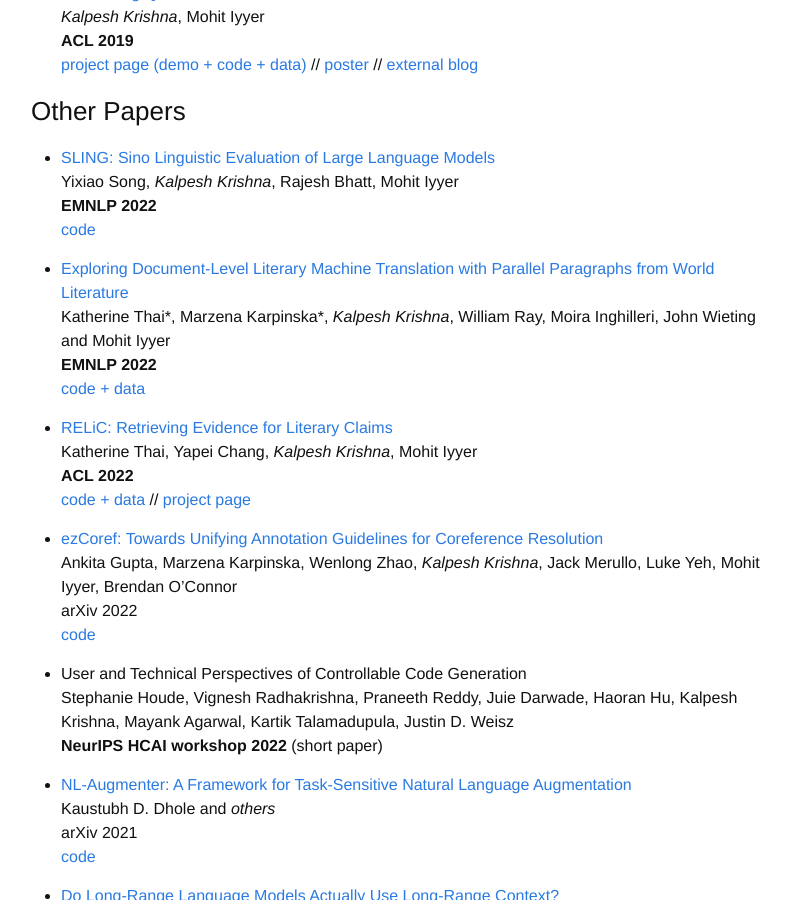
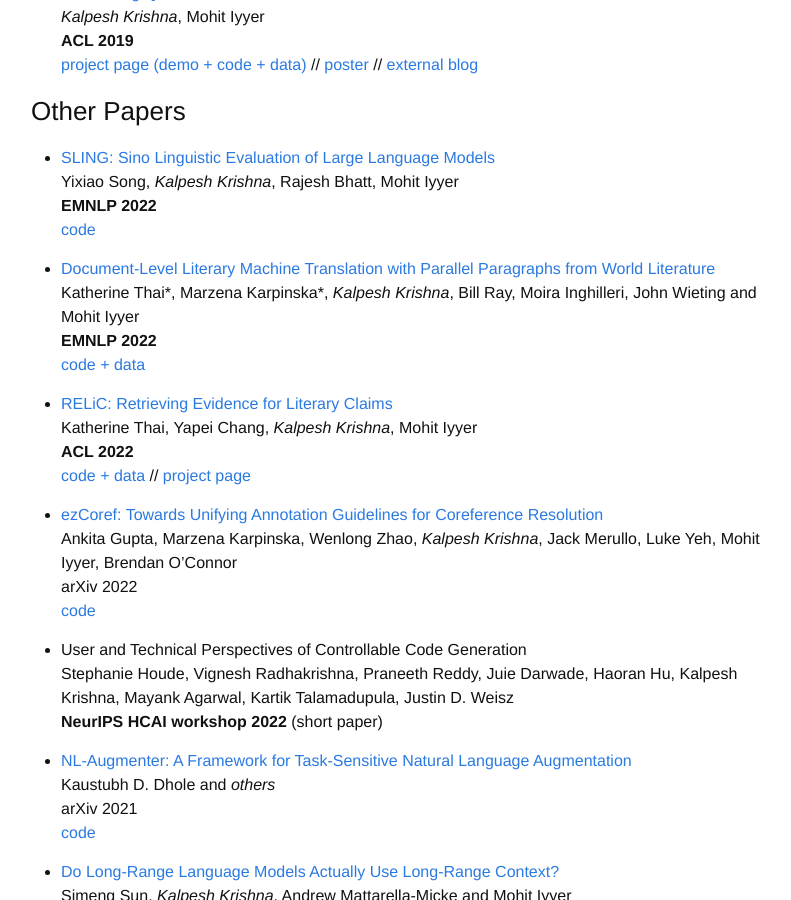
Before and after one commit to martiansideofthemoon/martiansideofthemoon.github.io, a Jekyll site: the page built from _pages/research.md, in a window 1280 px wide and 900 px high, scrolled down 918 px. Shown: the whole window, without its empty margins (239-1030 px from the left). Built offline with Jekyll 4.4.1, drawn with Linux system fonts in a browser that asks for light colours; comment, search, counter and statistics services are not loaded.

Commit message:
Update research.md

```diff
--- a/_pages/research.md
+++ b/_pages/research.md
@@ -49,8 +49,8 @@ Yixiao Song, *Kalpesh Krishna*, Rajesh Bhatt, Mohit Iyyer
 **EMNLP 2022**
 [code](https://github.com/Yixiao-Song/SLING_Data_Code)
 
-* [Exploring Document-Level Literary Machine Translation with Parallel Paragraphs from World Literature](https://arxiv.org/abs/2210.14250)
-Katherine Thai\*, Marzena Karpinska\*, *Kalpesh Krishna*, William Ray, Moira Inghilleri, John Wieting and Mohit Iyyer
+* [Document-Level Literary Machine Translation with Parallel Paragraphs from World Literature](https://arxiv.org/abs/2210.14250)
+Katherine Thai\*, Marzena Karpinska\*, *Kalpesh Krishna*, Bill Ray, Moira Inghilleri, John Wieting and Mohit Iyyer
 **EMNLP 2022**
 [code + data](https://github.com/ngram-lab/par3)
 
```
